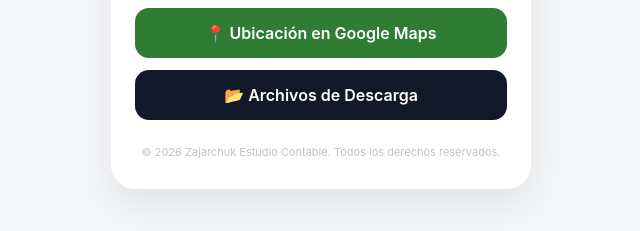
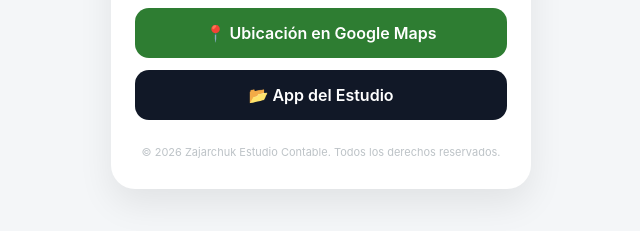
Before and after one commit to agus23793-debug/qr-estudio, a plain HTML site: page index.html in a window 1280 px wide. Shown: the part 566-797 px from the top of the page, 319-959 px from the left. Drawn offline with Linux system fonts and the light colour scheme.

Commit message:
Actualización de datos del estudio

```diff
--- a/index.html
+++ b/index.html
@@ -151,7 +151,7 @@
    </a>
 
     <a href="https://spowerinfo.com.ar/estudio2.apk" class="btn btn-descargas" target="_blank">
-        📂 Archivos de Descarga
+        📂 App del Estudio
     </a>
 
     <div class="footer">
```
